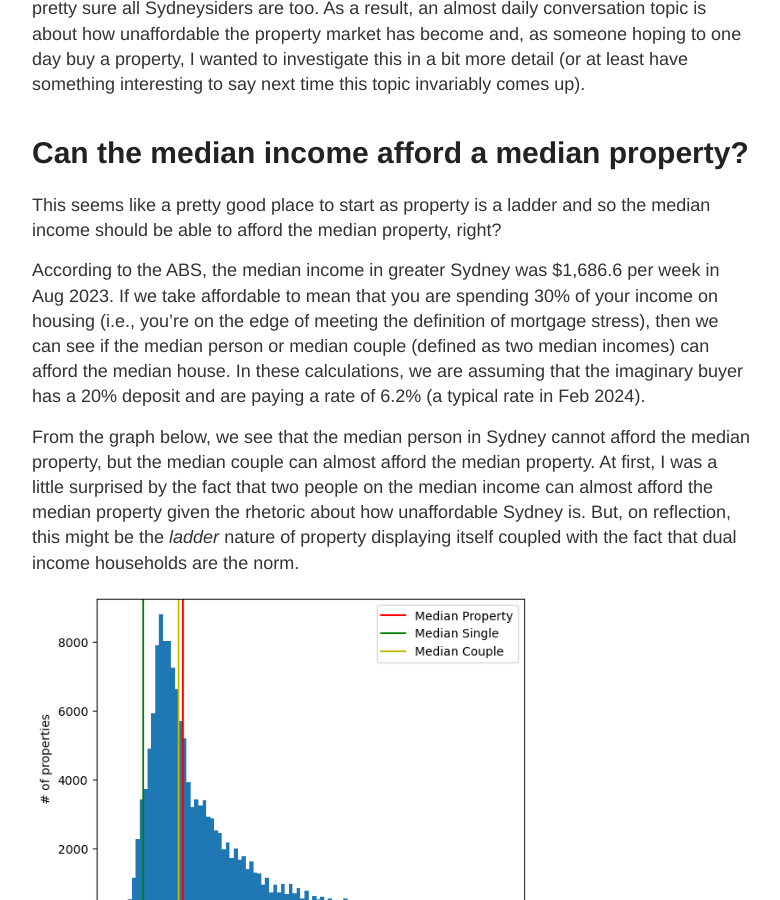
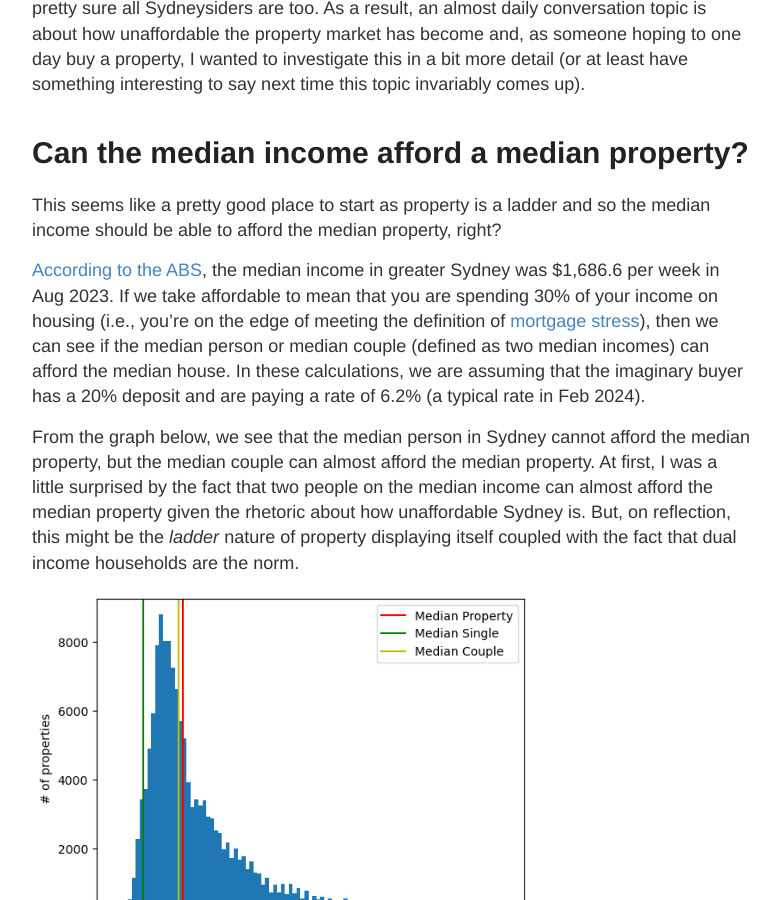
Before and after one commit to speppou/speppou.github.io, a Jekyll site: the page built from _posts/2024-02-06-Sydney-Property.md, in a window 1280 px wide and 900 px high, scrolled down 350 px. Shown: the whole window, without its empty margins (248-1028 px from the left). Built offline with Jekyll 4.4.1, drawn with Linux system fonts in a browser that asks for light colours; part of the change alters nothing that is shown; some of the changed text lies outside the part shown.

```diff
--- a/_posts/2024-02-06-Sydney-Property.md
+++ b/_posts/2024-02-06-Sydney-Property.md
@@ -10,7 +10,7 @@ Being from Sydney, I am property obsessed. It must be something in the water as
 
 This seems like a pretty good place to start as property is a ladder and so the median income should be able to afford the median property, right?
 
-According to the ABS, the median income in greater Sydney was $1,686.6 per week in Aug 2023. If we take affordable to mean that you are spending 30% of your income on housing (i.e., you're on the edge of meeting the definition of mortgage stress), then we can see if the median person or median couple (defined as two median incomes) can afford the median house. In these calculations, we are assuming that the imaginary buyer has a 20% deposit and are paying a rate of 6.2% (a typical rate in Feb 2024).
+[According to the ABS](https://www.abs.gov.au/statistics/labour/earnings-and-working-conditions/characteristics-employment-australia/aug-2023), the median income in greater Sydney was $1,686.6 per week in Aug 2023. If we take affordable to mean that you are spending 30% of your income on housing (i.e., you're on the edge of meeting the definition of [mortgage stress](https://wayforward.org.au/debt-information/what-is-mortgage-stress-and-what-you-can-do-about-it/)), then we can see if the median person or median couple (defined as two median incomes) can afford the median house. In these calculations, we are assuming that the imaginary buyer has a 20% deposit and are paying a rate of 6.2% (a typical rate in Feb 2024).
 
 From the graph below, we see that the median person in Sydney cannot afford the median property, but the median couple can almost afford the median property. At first, I was a little surprised by the fact that two people on the median income can almost afford the median property given the rhetoric about how unaffordable Sydney is. But, on reflection, this might be the *ladder* nature of property displaying itself coupled with the fact that dual income households are the norm.
 
@@ -117,4 +117,14 @@ This was an interesting exercise and after looking at this data there are a few
 2. You must somewhat treat your property as an investment. This does seem a bit like a Ponzi scheme, so we have to hope Sydney's population doesn't decline in our lifetimes.
 3. Everything we looked at was for the median so that means there are 50% of people worse off than the picture painted here.
 
-##
+# Sources
+
+Property data: https://www.kaggle.com/datasets/josephcheng123456/nsw-australia-property-data
+
+Earnings: https://www.abs.gov.au/statistics/labour/earnings-and-working-conditions/characteristics-employment-australia/aug-2023
+
+Post codes: https://www.matthewproctor.com/australian_postcodes
+
+Post code geodata: https://www.abs.gov.au/AUSSTATS/abs@.nsf/DetailsPage/1270.0.55.003July%202016?OpenDocument
+
+See [github repository](https://github.com/speppou/Sydney-Property-Analysis/) for Jupyter Notebook.
```
